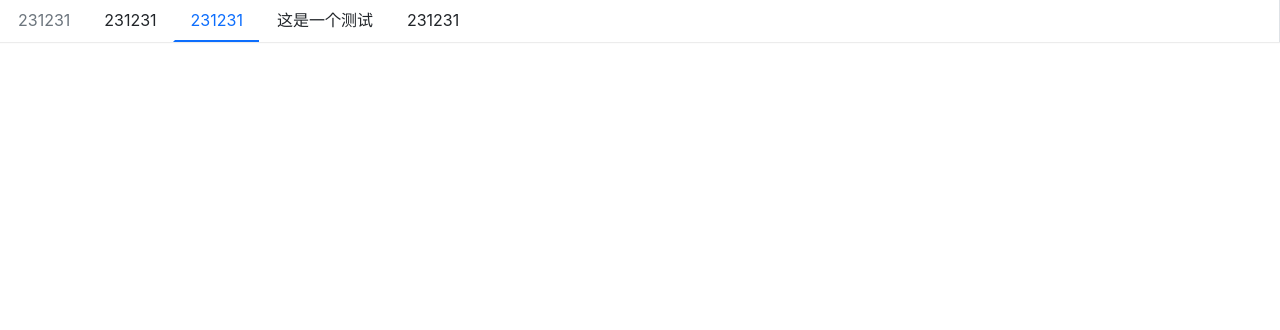
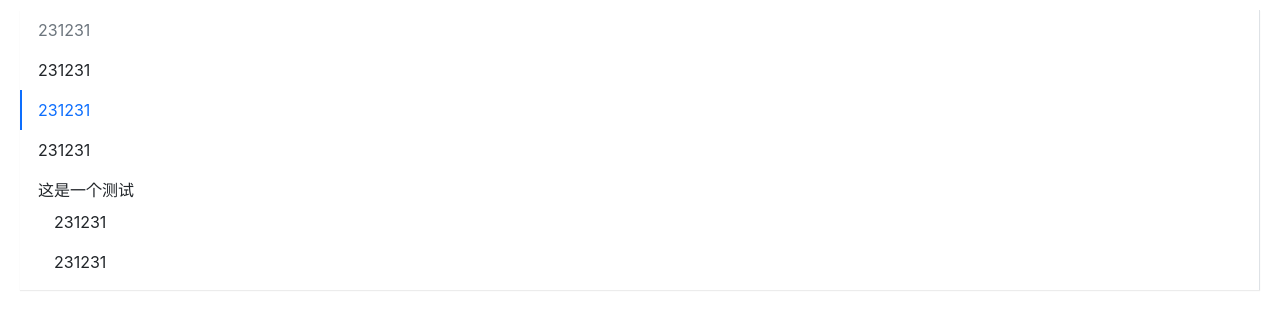
Before and after one commit to wuqiren/fdesign-react, a React (Create React App) app: page / in a window 1280 px wide. Shown: the top 330 px of the page. Built offline with nearby package versions, Linux system fonts and the light colour scheme.

Commit message:
完成submenu所有功能

```diff
--- a/src/App.tsx
+++ b/src/App.tsx
@@ -5,15 +5,16 @@ import SubMenu from './components/Menu/subMenu';
 function App() {
   return (
     <div className='App'>
-      <Menu defaultIndex={2} mode='vertical'>
+      <Menu defaultIndex='2' mode='vertical' defaultOpenMenus={['4']}>
         <MenuItem disabled={true}>231231</MenuItem>
         <MenuItem >231231</MenuItem>
         <MenuItem >231231</MenuItem>
+        <MenuItem >231231</MenuItem>
+
         <SubMenu title='这是一个测试'>
           <MenuItem >231231</MenuItem>
           <MenuItem >231231</MenuItem>
         </SubMenu>
-         <MenuItem >231231</MenuItem>
     </Menu>
     </div>
   );
--- a/src/components/Menu/_style.scss
+++ b/src/components/Menu/_style.scss
@@ -37,11 +37,11 @@
     }
     .f-submenu{
         display: none;
-
         list-style: none;
         padding-left: 0;
         white-space: nowrap;
         .menu-item{
+            border-bottom: 0;
             padding: $menu-item-padding-y $menu-item-padding-x;
             cursor: pointer;
             transition: $menu-transition;
@@ -56,7 +56,7 @@
     }
 }
 
-.menu-vertical {
+.menu-horizontal{
     flex-direction: row;
     border-bottom: 0px;
     border-right: $menu-border-width solid $menu-border-color;
@@ -65,7 +65,6 @@
         &.is-active,
         &:hover {
             border-bottom: 0px;
-            border-bottom: $menu-item-active-border-width solid $menu-item-active-color
         }
     }
     .f-submenu{
@@ -75,7 +74,7 @@
         box-shadow: $menu-box-shadow;
     }
 }
-.menu-horizontal{
+.menu-vertical{
     flex-direction: column;
     border-bottom: 0px;
     margin: 10px 20px;
--- a/src/components/Menu/menu.tsx
+++ b/src/components/Menu/menu.tsx
@@ -3,35 +3,40 @@ import classnames from 'classnames'
 import { MenuItemProps} from './menuItem'
 
 type MenuMode = 'vertical' | 'horizontal'
-type SelectBack = (selectedIndex: number) => void;
+type SelectBack = (selectedIndex: string) => void;
 export interface MenuProps {
   className?: string;
   mode?: MenuMode;
   style?: React.CSSProperties;
-  defaultIndex?: number;
+  defaultIndex?: string;
   children?: React.ReactNode;
   onSelect?: SelectBack;
+  defaultOpenMenus?:string[];
 }
 interface IMenuContext {
-  index: number;
+  index: string;
   onSelect?: SelectBack;
+  mode?:string;
+  defaultOpenMenus?:string[];
 }
-export const MenuContxt = createContext<IMenuContext>({index:0 })
+export const MenuContxt = createContext<IMenuContext>({index:'0' })
 const Menu = (props: MenuProps) => {
-  const { className, mode, style, defaultIndex, children, onSelect } = props;
+  const { className, mode, style, defaultIndex, children, onSelect,  defaultOpenMenus} = props;
   const [currentActive,setIsActive] = useState(defaultIndex)
 
   const classes = classnames('f-menu', className, {
     'menu-vertical':mode === 'vertical',
     'menu-horizontal':mode !=='vertical'
   })
-  const handleClick = (index:number) => {
+  const handleClick = (index:string) => {
     setIsActive(index);
     onSelect && onSelect(index);
   }
   const passedContext: IMenuContext = {
-    index: currentActive ? currentActive : 0,
-    onSelect:handleClick
+    index: currentActive ? currentActive : '0',
+    onSelect:handleClick,
+    mode,
+    defaultOpenMenus
   }
 
   const renderChildren =()=>{
@@ -39,7 +44,7 @@ const Menu = (props: MenuProps) => {
       const childElement = child as React.FunctionComponentElement<MenuItemProps>
       const {displayName} = childElement.type;
       if(displayName==='MenuItem' || displayName==='SubMenu'){
-        return React.cloneElement(childElement,{index})
+        return React.cloneElement(childElement,{index:index.toString()})
       }else{
         console.warn('Warning:Menu has a child which is not a MenuItem Components')
       }
@@ -53,6 +58,6 @@ const Menu = (props: MenuProps) => {
 }
 Menu.defaultProps = {
   mode: 'horizontal',
-  defaultIndex:0,
+  defaultIndex:'0',
 }
 export default Menu;
--- a/src/components/Menu/menuItem.tsx
+++ b/src/components/Menu/menuItem.tsx
@@ -4,7 +4,7 @@ import {MenuContxt} from './menu'
 
 
 export interface MenuItemProps {
-  index?: number,
+  index?: string,
   disabled?: boolean,
   className?: string,
   style?: React.CSSProperties,
@@ -15,10 +15,10 @@ const MenuItem = (props: MenuItemProps) => {
   const context = useContext(MenuContxt)
   const classes = classnames('menu-item',className, {
     'is-disabled': disabled,
-    'is-active':context.index===index
+    'is-active':context.index === index
   })
   const handleClick = () => {
-    if (context.onSelect && !disabled && typeof index==='number') {
+    if (context.onSelect && !disabled && typeof index==='string') {
       context.onSelect(index)
     }
   }
--- a/src/components/Menu/subMenu.tsx
+++ b/src/components/Menu/subMenu.tsx
@@ -5,28 +5,46 @@ import {MenuItemProps} from './menuItem'
 
 export interface SubMenuProps {
     className?:string;
-    index?:number;
+    index?:string;
     title:string;
     children?: React.ReactNode;
 }
 
 const SubMenu = ({className,title,children,index}:SubMenuProps)=>{
     const context = useContext(MenuContxt);
-    const [menuOpen,setMenuOpen] = useState(false)
+    const openedSubMenus = context.defaultOpenMenus as Array<string>
+    const isOpend = (index && context.mode==='vertical')? openedSubMenus?.includes(index):false
+    const [menuOpen,setMenuOpen] = useState(isOpend)
     const classes = classNames('menu-item submenu-item', className,{
         'is-active':context.index === index,
     })
-    const handleClick = () => {
+    const handleClick = (e:React.MouseEvent) => {
+        e.preventDefault()
         setMenuOpen(!menuOpen)
-      }
+    }
+    let timer:any;
+    const handleMouse = (e:React.MouseEvent,toggle:boolean)=>{
+        clearTimeout(timer);
+        e.preventDefault();
+        timer = setTimeout(() => {
+            setMenuOpen(toggle)
+        }, 300);
+    }
+    const clickEvent = context.mode==='vertical'?{
+        onClick:handleClick
+    }:{}
+    const hoverEvent = context.mode !=='vertical'?{
+        onMouseEnter:(e:React.MouseEvent)=>{ handleMouse(e,true)},
+        onMouseLeave:(e:React.MouseEvent)=>{handleMouse(e,false)}
+    }:{}
     const renderChildren =()=>{
         const subMenuClasses = classNames('f-submenu',{
             'menu-opened':menuOpen
         })
         const childrenComponent = React.Children.map(children,(child,i)=>{
             const childElement = child as React.FunctionComponentElement<MenuItemProps>
-            if(childElement.type.displayName==='MenuItem'){
-                return childElement
+            if(childElement.type.displayName === 'MenuItem'){
+                return React.cloneElement(childElement,{index:`${index}-${i}`})
             }else{
                 console.warn('Warning:Menu has a child which is not a MenuItem Components')
             }
@@ -38,8 +56,8 @@ const SubMenu = ({className,title,children,index}:SubMenuProps)=>{
         )
     }
     return (
-        <li key={index} className={classes}>
-            <div className='submenu-title' onClick={handleClick}>
+        <li key={index} className={classes} {...hoverEvent}>
+            <div className='submenu-title' {...clickEvent}>
                 {title}
             </div>
             {renderChildren()}
```
Also changed, not shown: 1 other file (tests, documents, lock files or other folders).
